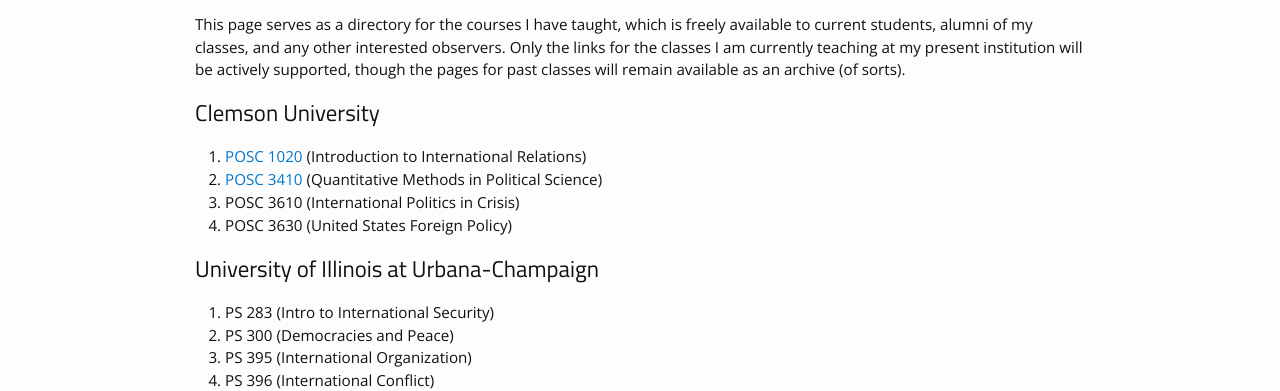
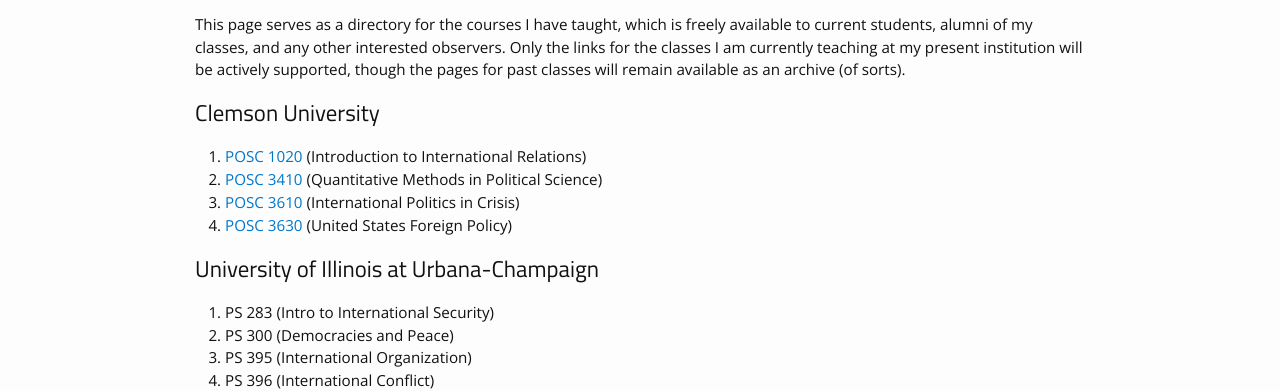
Before and after one commit to svmiller/svmiller.github.io, a Jekyll site: the page built from teaching.md, in a window 1280 px wide. Shown: the part 483-874 px from the top of the page. Built offline with Jekyll 4.4.1, drawn with Linux system fonts in a browser that asks for light colours; some web fonts are replaced; part of the change alters nothing that is shown.

```diff
--- a/teaching.md
+++ b/teaching.md
@@ -12,8 +12,8 @@ This page serves as a directory for the courses I have taught, which is freely a
 
 1. [POSC 1020](/teaching/posc-1020-introduction-to-international-relations/) (Introduction to International Relations)
 2. [POSC 3410](/teaching/posc-3410-quantitative-methods-in-political-science/) (Quantitative Methods in Political Science)
-3. POSC 3610 (International Politics in Crisis)
-4. POSC 3630 (United States Foreign Policy)
+3. [POSC 3610](/teaching/posc-3610-international-politics-in-crisis/) (International Politics in Crisis)
+4. [POSC 3630](/teaching/posc-3630-united-states-foreign-policy/) (United States Foreign Policy)
 
 ## University of Illinois at Urbana-Champaign
 
```
